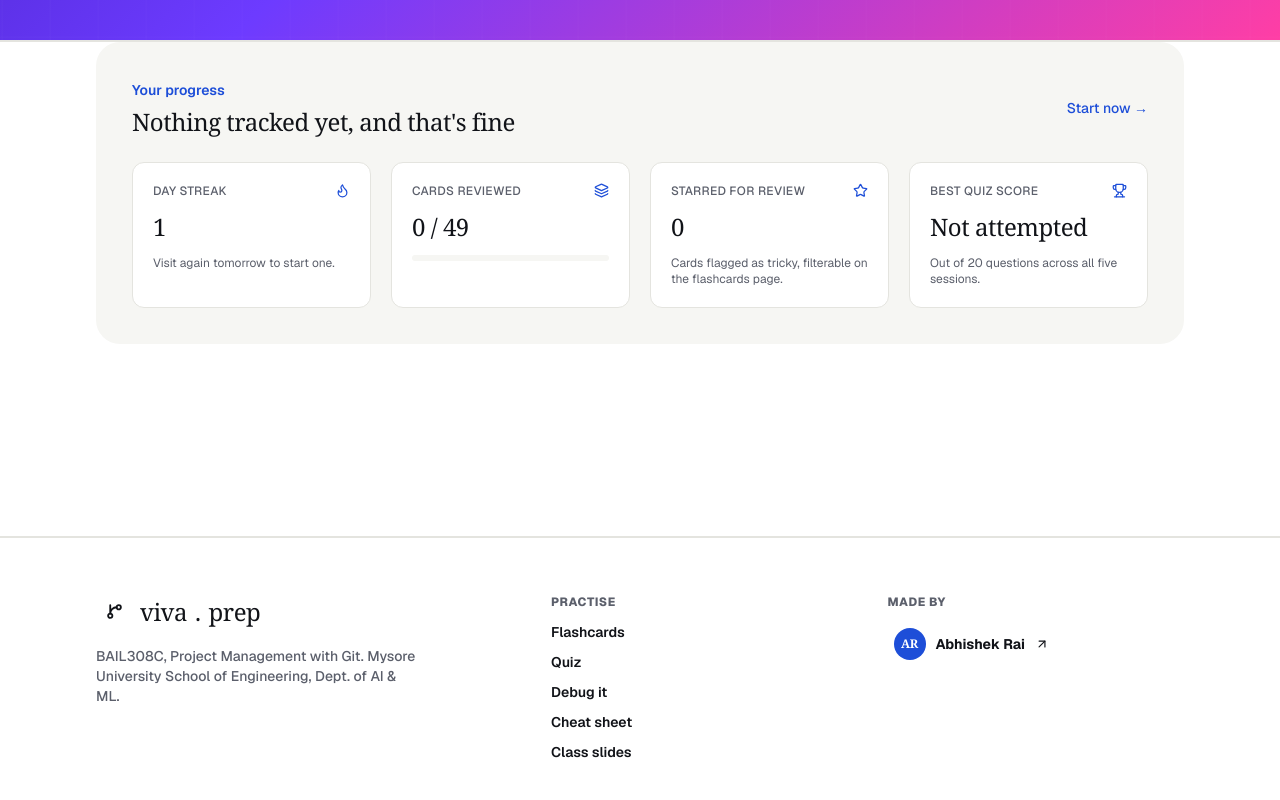
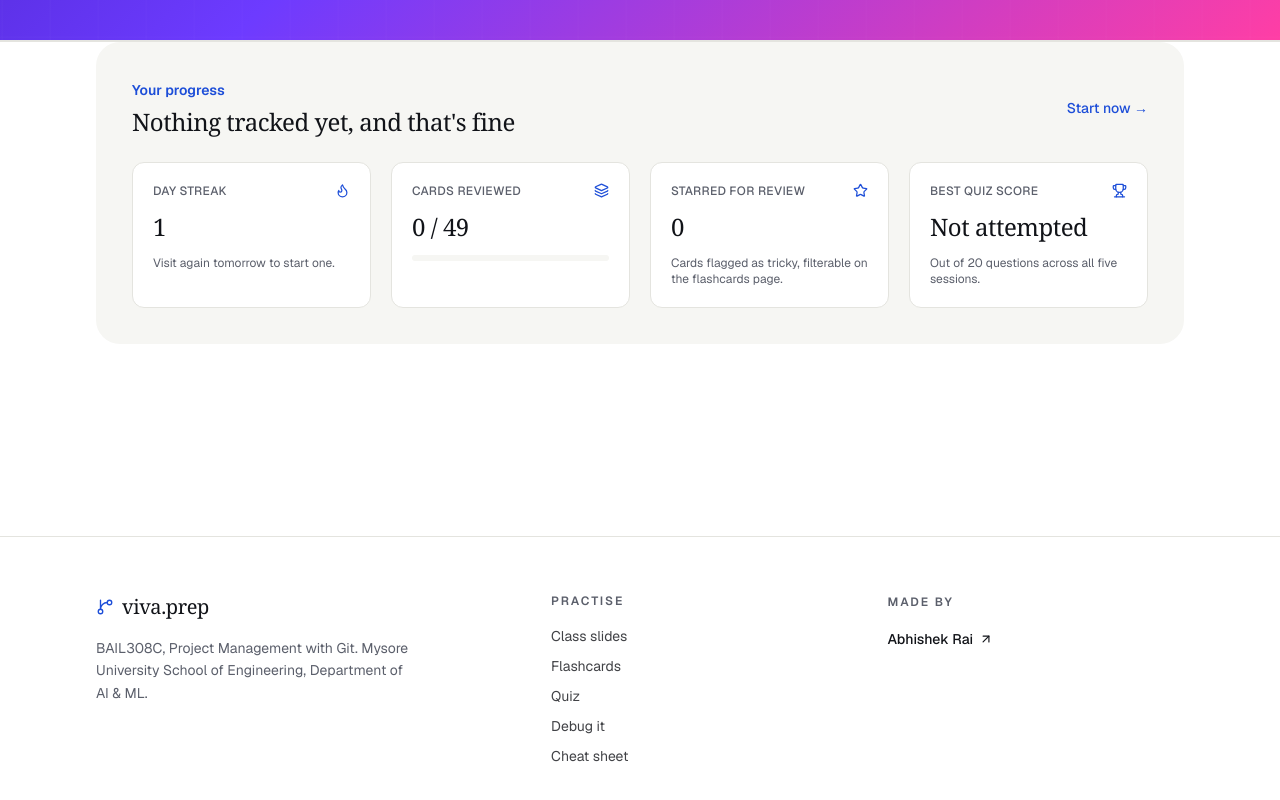
Before and after one commit to Abhirai2006/git-and-GitHub, a Next.js app: page / in a window 1280 px wide. Shown: the part 2616-3416 px from the top of the page. Built offline with nearby package versions, Linux system fonts and the light colour scheme.

Commit message:
Update Footer.tsx

```diff
--- a/components/Footer.tsx
+++ b/components/Footer.tsx
@@ -3,38 +3,30 @@ import { GitBranch, ArrowUpRight } from "lucide-react";
 
 export default function Footer() {
   return (
-    <footer className="mt-24 border-t-[2.5px] border-line">
+    <footer className="mt-24 border-t border-border">
       <div className="mx-auto max-w-6xl px-5 sm:px-8 py-14 grid gap-10 md:grid-cols-[1.4fr_1fr_1fr]">
         <div>
-          <div className="flex items-center gap-2 font-display text-2xl">
-            <span className="sticker flex h-9 w-9 items-center justify-center rounded-xl bg-pop-sun text-ink">
-              <GitBranch size={17} strokeWidth={2.6} />
-            </span>
-            viva<span className="text-pop-pink">.</span>prep
+          <div className="flex items-center gap-2 font-display text-xl">
+            <GitBranch size={18} strokeWidth={1.8} className="text-accent" />
+            viva.prep
           </div>
-          <p className="mt-4 text-sm text-muted max-w-xs font-medium">
-            BAIL308C, Project Management with Git. Mysore University School of Engineering, Dept. of AI &amp; ML.
+          <p className="mt-4 text-sm text-muted max-w-xs leading-relaxed">
+            BAIL308C, Project Management with Git. Mysore University School of Engineering, Department of AI &amp; ML.
           </p>
         </div>
-        <div className="text-sm font-semibold space-y-2.5">
-          <div className="text-xs font-extrabold uppercase tracking-wider text-muted mb-3">Practise</div>
-          <Link className="block hover:text-accent" href="/flashcards">Flashcards</Link>
-          <Link className="block hover:text-accent" href="/quiz">Quiz</Link>
-          <Link className="block hover:text-accent" href="/debug">Debug it</Link>
-          <Link className="block hover:text-accent" href="/cheatsheet">Cheat sheet</Link>
-          <Link className="block hover:text-accent" href="/present">Class slides</Link>
-        </div>
+        <nav className="text-sm space-y-2.5" aria-label="Footer">
+          <p className="eyebrow mb-4">Practise</p>
+          <Link className="block text-foreground/80 hover:text-accent" href="/present">Class slides</Link>
+          <Link className="block text-foreground/80 hover:text-accent" href="/flashcards">Flashcards</Link>
+          <Link className="block text-foreground/80 hover:text-accent" href="/quiz">Quiz</Link>
+          <Link className="block text-foreground/80 hover:text-accent" href="/debug">Debug it</Link>
+          <Link className="block text-foreground/80 hover:text-accent" href="/cheatsheet">Cheat sheet</Link>
+        </nav>
         <div>
-          <div className="text-xs font-extrabold uppercase tracking-wider text-muted mb-3">Made by</div>
-          <a
-            href="https://portfolio-abhirai2006.lovable.app/"
-            target="_blank"
-            rel="noopener noreferrer"
-            className="pop-btn group inline-flex items-center gap-2.5 rounded-full bg-background pl-1.5 pr-4 py-1.5 text-sm font-bold"
-          >
-            <span className="flex h-8 w-8 items-center justify-center rounded-full bg-accent text-white text-xs font-display">AR</span>
+          <p className="eyebrow mb-4">Made by</p>
+          <a href="https://portfolio-abhirai2006.lovable.app/" target="_blank" rel="noopener noreferrer" className="group inline-flex items-center gap-1.5 text-sm font-medium hover:text-accent">
             Abhishek Rai
-            <ArrowUpRight size={14} className="transition-transform group-hover:rotate-45" />
+            <ArrowUpRight size={14} className="transition-transform group-hover:translate-x-0.5 group-hover:-translate-y-0.5" />
           </a>
         </div>
       </div>
```
